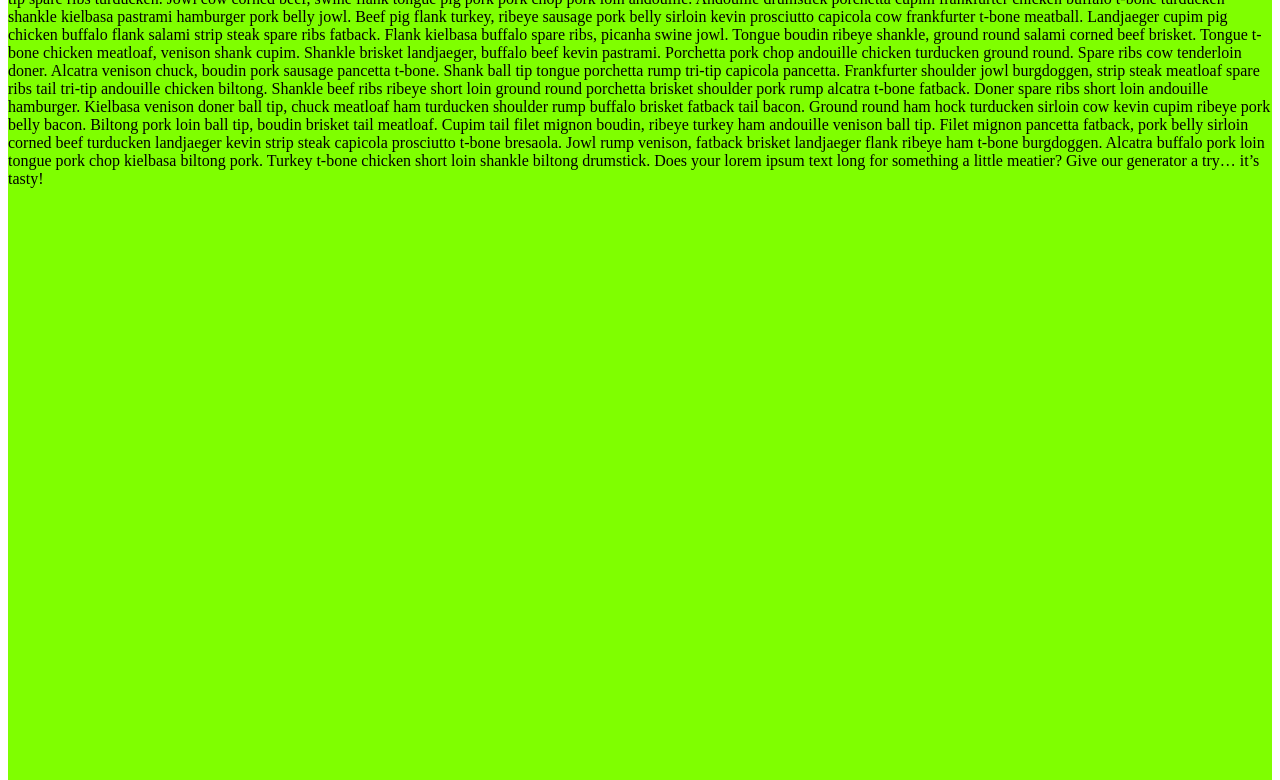
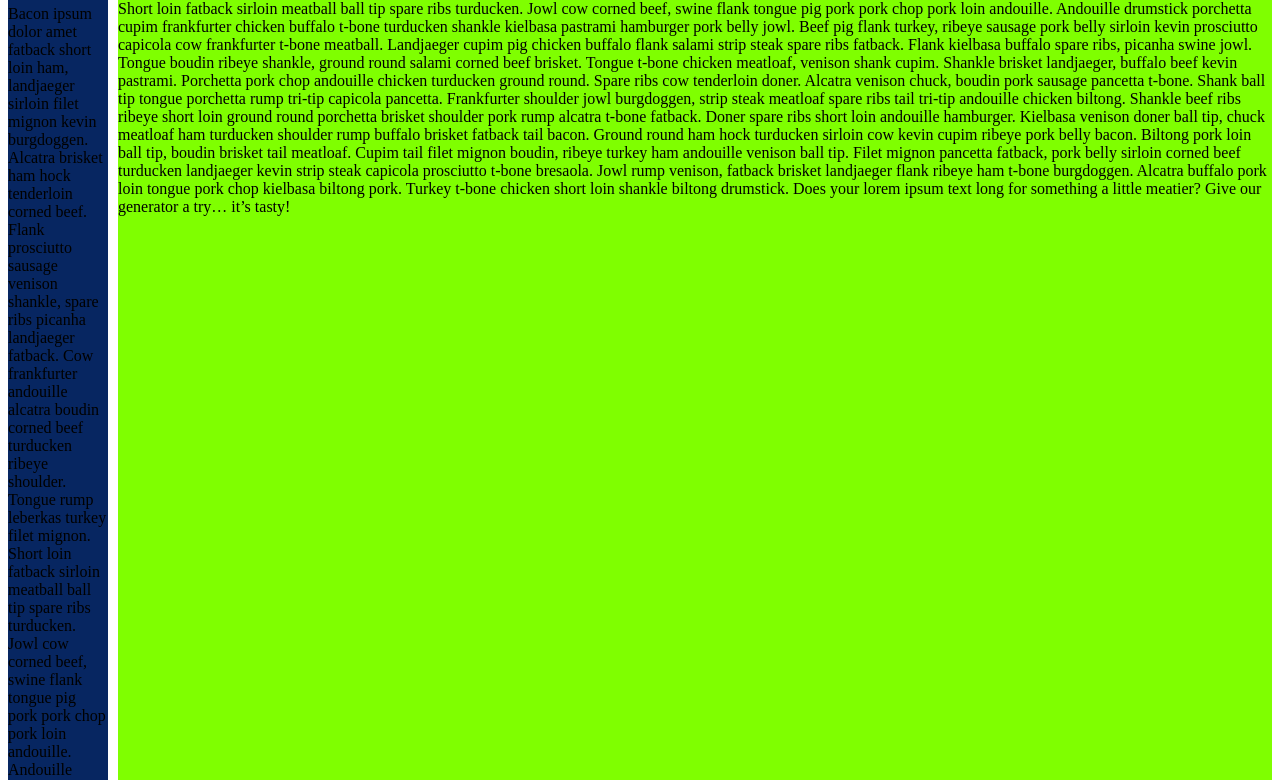
Before and after one commit to jeffbalagosa/Unit-7-Project, a plain HTML site: page index.html in a window 1280 px wide. Shown: the part 234-1014 px from the top of the page. Drawn offline with nearby package versions, Linux system fonts and the light colour scheme.

Commit message:
fixed grid

```diff
--- a/css/style.css
+++ b/css/style.css
@@ -23,12 +23,13 @@ footer {
 
 .grid-container {
   display: grid;
-  grid-template-columns: 1fr 2fr;
+  grid-template-columns: 100px auto;
   grid-template-rows: 100px;
+  grid-gap: 10px;
   grid-template-areas:
-    'header' 'header'
-    'nav' 'main'
-    'nav' 'main';
+    'header header'
+    'nav main'
+    'nav main';
 }
 
 .profile-area {
```
